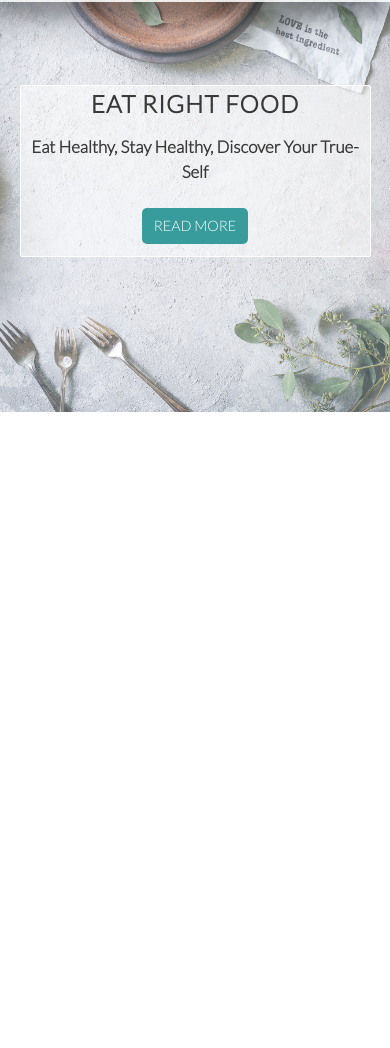
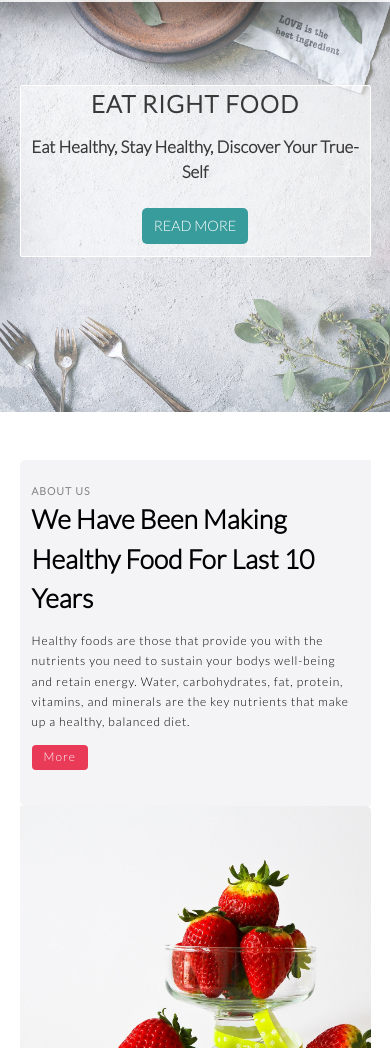
Before and after one commit to hthakran/Food-Website, a plain HTML site: page index.html in a window 390 px wide. Shown: the part 52-1100 px from the top of the page. Before the commit the page ends 844 px from the top, so only its background shows below. Drawn offline with Linux system fonts and the light colour scheme.

Commit message:
About-us section fully responsive

```diff
--- a/index.html
+++ b/index.html
@@ -58,6 +58,28 @@
             </div>
         </div>
     </section>
+    <!-- About us section -->
+    <section class="about-us">
+        <div class="container">
+            <div class="about-us-wrapper">
+                <div class="about-us-content">
+                    <h4 class="about-us-title">about us</h4>
+                    <h2 class="about-us-desc">we have been making healthy food for last 10 years</h2>
+                    <p class="about-us-para">
+                        Healthy foods are those that provide you with the nutrients you need to sustain your bodys
+                        well-being and retain
+                        energy. Water, carbohydrates, fat, protein, vitamins, and minerals are the key nutrients that
+                        make up a healthy,
+                        balanced diet.
+                    </p>
+                    <a href="#" class="btn-more">More</a>
+                </div>
+                <div class="about-us-image">
+                    <img src="./img/about-photo.jpg" alt="fruit image" class="resize-img">
+                </div>
+            </div>
+        </div>
+    </section>
     <script src="./app.js"></script>
 </body>
 
--- a/styles/style.css
+++ b/styles/style.css
@@ -234,7 +234,7 @@ a{
         font-size: 14px;
     }
     .hero-content{
-        margin-top: 10rem;
+        margin-top: 8rem;
         border: 1px solid white;
         background-color: rgba(255, 255, 255, 0.5);
         border-radius: 2px;
@@ -243,3 +243,70 @@ a{
         padding: 0rem 0.3rem;
     }
 }
+/* About us section */
+.about-us{
+    padding: 4rem 0rem;
+}
+.about-us-wrapper{
+    display: flex;
+    flex-wrap: wrap;
+}
+.about-us-content{
+    flex: 2 1 20rem;
+    background-color: #f4f4f6;
+    padding: 2rem 1rem;
+    border-top-left-radius: 5px;
+    border-bottom-left-radius: 5px;
+}
+.about-us-image{
+    flex: 1 1 25rem;
+}
+.about-us-title{
+    color: gray;
+    text-transform: uppercase;
+    letter-spacing: 1px;
+    font-weight: bold;
+    font-size: 0.875rem;
+}
+.about-us-image img{
+    border-top-right-radius: 5px;
+    border-bottom-right-radius: 5px;
+}
+.about-us-desc{
+    text-transform: capitalize;
+    font-size: 2.2rem;
+    font-weight: 900;
+}
+.about-us-para{
+    margin-top: 1rem;
+    letter-spacing: 0.07rem;
+    line-height: 1.7;
+}
+.btn-more{
+    display: inline-block;
+    border: none;
+    background-color: rgb(233, 58, 87);
+    color: white;
+    margin: 1rem 0rem;
+    padding: 0.3rem 1rem;
+    letter-spacing: 1px;
+    border-radius: 4px;
+    transition: var(--main-trans);
+}
+.btn-more:hover{
+    color: black;
+    background-color: #bec900;
+}
+@media screen and (max-width:550px) {
+    html{
+        font-size: 12px;
+    }
+    .about-us-wrapper{
+        flex-direction: column;
+    }
+}
+@media screen and (min-width:551px) and (max-width:690px) {
+    html{
+        font-size: 14px;
+    }
+}
```
